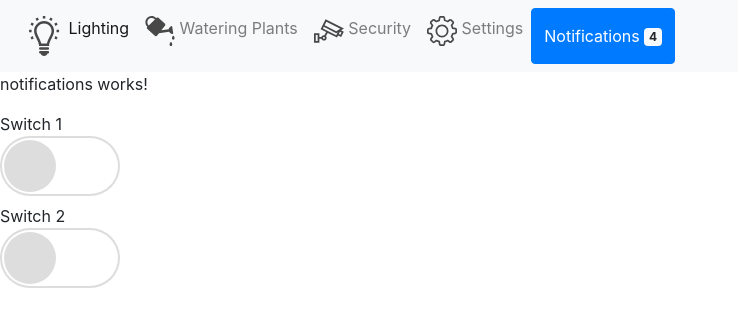
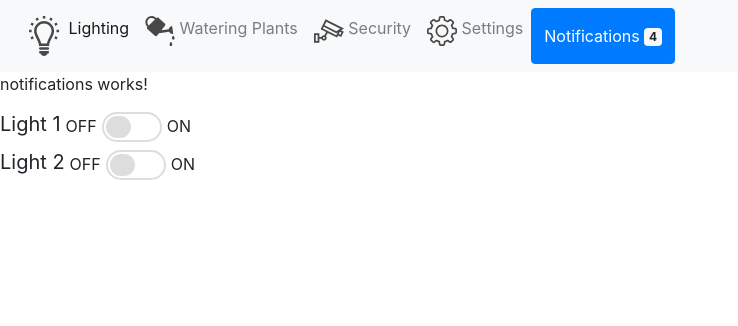
Before and after one commit to ranjanpandey2006/MINa10n-fe, an Angular app: page /notifications in a window 1280 px wide. Shown: the top 326 px of the page, without its empty margins (0-738 px from the left). Built offline with nearby package versions, Linux system fonts and the light colour scheme.

Commit message:
MIN Refined the styling of the switches

```diff
--- a/src/app/app.component.html
+++ b/src/app/app.component.html
@@ -28,12 +28,23 @@
 
 
 <div class="switch">
-  <span>Switch 1</span>
-  <input id="switch1" class="cmn-toggle cmn-toggle-round-flat" type="checkbox" status="OFF" (click)="switch($event)">
-  <label for="switch1"></label>
+  <label class="labelLight">Light 1</label>
+  <span class="labelSwitchIsOff">OFF</span>
+  <div>
+      <input id="switch1" class="cmn-toggle cmn-toggle-round-flat" type="checkbox" status="OFF" (click)="switch($event)">
+      <label for="switch1"></label>
+  </div>
+  <span class="labelSwitchIsOn">ON</span>
 </div>
+
+
+
 <div class="switch">
-  <span>Switch 2</span>
-  <input id="switch2" class="cmn-toggle cmn-toggle-round-flat" type="checkbox" status="OFF" (click)="switch($event)">
-  <label for="switch2"></label>
+  <label class="labelLight">Light 2</label>
+  <span class="labelSwitchIsOff">OFF</span>
+  <div>
+      <input id="switch2" class="cmn-toggle cmn-toggle-round-flat" type="checkbox" status="OFF" (click)="switch($event)">
+      <label for="switch2"></label>
+  </div>
+  <span class="labelSwitchIsOn">ON</span>
 </div>
--- a/src/styles.css
+++ b/src/styles.css
@@ -16,8 +16,8 @@
 }
 input.cmn-toggle-round-flat + label {
   padding: 2px;
-  width: 120px;
-  height: 60px;
+  width: 60px;
+  height: 30px;
   background-color: #dddddd;
   -webkit-border-radius: 60px;
   -moz-border-radius: 60px;
@@ -54,13 +54,13 @@ input.cmn-toggle-round-flat + label:after {
   top: 4px;
   left: 4px;
   bottom: 4px;
-  width: 52px;
+  width: 25px;
   background-color: #dddddd;
-  -webkit-border-radius: 52px;
-  -moz-border-radius: 52px;
-  -ms-border-radius: 52px;
-  -o-border-radius: 52px;
-  border-radius: 52px;
+  -webkit-border-radius: 25px;
+  -moz-border-radius: 25px;
+  -ms-border-radius: 25px;
+  -o-border-radius: 25px;
+  border-radius: 25px;
   -webkit-transition: margin 0.4s, background 0.4s;
   -moz-transition: margin 0.4s, background 0.4s;
   -o-transition: margin 0.4s, background 0.4s;
@@ -70,6 +70,28 @@ input.cmn-toggle-round-flat:checked + label {
   background-color: #8ce196;
 }
 input.cmn-toggle-round-flat:checked + label:after {
-  margin-left: 60px;
+  margin-left: 27px;
   background-color: #8ce196;
 }
+div.switch {
+    display:table;
+}
+div.switch div {
+  float: left;
+}
+.labelSwitchIsOff {
+  float: left;
+  margin-right: 5px;
+  margin-top: 2px;
+}
+.labelSwitchIsOn {
+  float: left;
+  margin-left: 5px;
+  margin-top: 2px;
+}
+.labelLight {
+  float:left;
+  margin-right: 5px;
+  font-size: 20px;
+  line-height: initial;
+}
```
